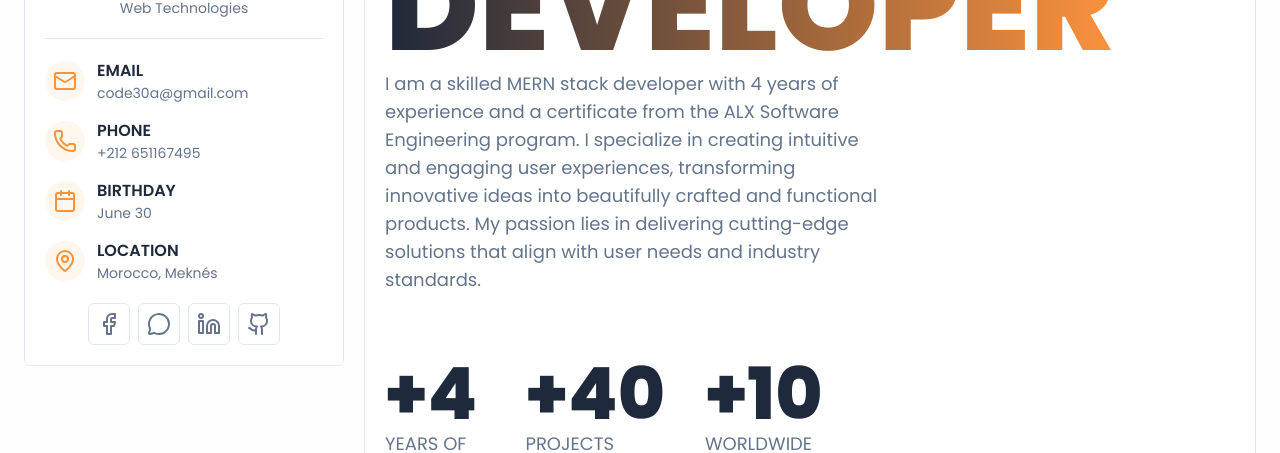
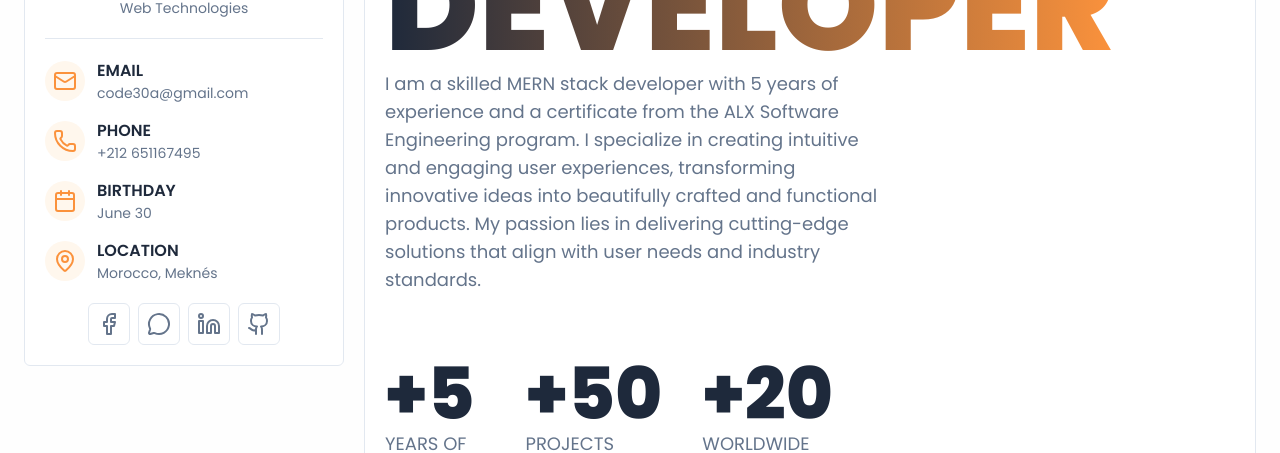
Before and after one commit to AmineCoder30/AmineFlio, a React (Vite) app: page / in a window 1280 px wide. Shown: the part 347-800 px from the top of the page. Built offline with nearby package versions, Linux system fonts and the light colour scheme; no server answers.

Commit message:
update about section

```diff
--- a/src/components/layout/About.jsx
+++ b/src/components/layout/About.jsx
@@ -9,7 +9,7 @@ function About() {
       <div>
         <Title partOne="Mern Stack" PartTwo="Developer" />
         <p className="text-text-secondary w-full md:w-[500px] text-wrap text-base sm:text-lg">
-          I am a skilled MERN stack developer with 4 years of experience and a
+          I am a skilled MERN stack developer with 5 years of experience and a
           certificate from the ALX Software Engineering program. I specialize in
           creating intuitive and engaging user experiences, transforming
           innovative ideas into beautifully crafted and functional products. My
@@ -21,7 +21,7 @@ function About() {
       <div className="flex gap-5 md:gap-10 mt-16">
         <div className="text-text">
           <h2 className="text-4xl md:text-5xl lg:text-7xl font-extrabold">
-            +4
+            +5
           </h2>
           <p className="text-text-secondary uppercase text-sm sm:text-lg break-words">
             Years of <br /> Experience
@@ -29,7 +29,7 @@ function About() {
         </div>
         <div className="text-text">
           <h2 className="text-4xl md:text-5xl lg:text-7xl font-extrabold">
-            +40
+            +50
           </h2>
           <p className="text-text-secondary uppercase text-sm sm:text-lg break-words">
             Projects <br /> Completed
@@ -37,7 +37,7 @@ function About() {
         </div>
         <div className="text-text">
           <h2 className="text-4xl md:text-5xl lg:text-7xl font-extrabold">
-            +10
+            +20
           </h2>
           <p className="text-text-secondary uppercase text-sm sm:text-lg break-words">
             WORLDWIDE <br /> CLIENTS
```
